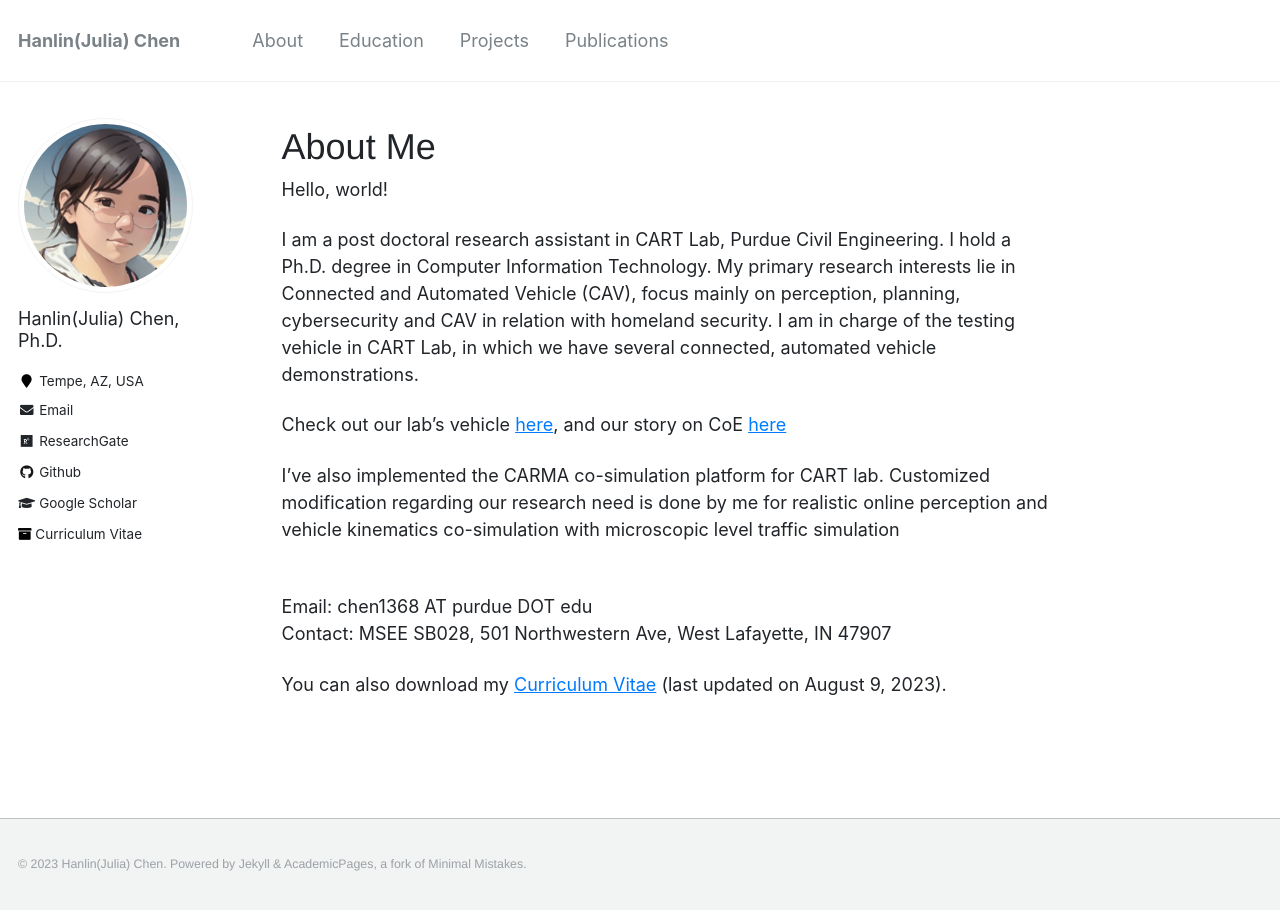
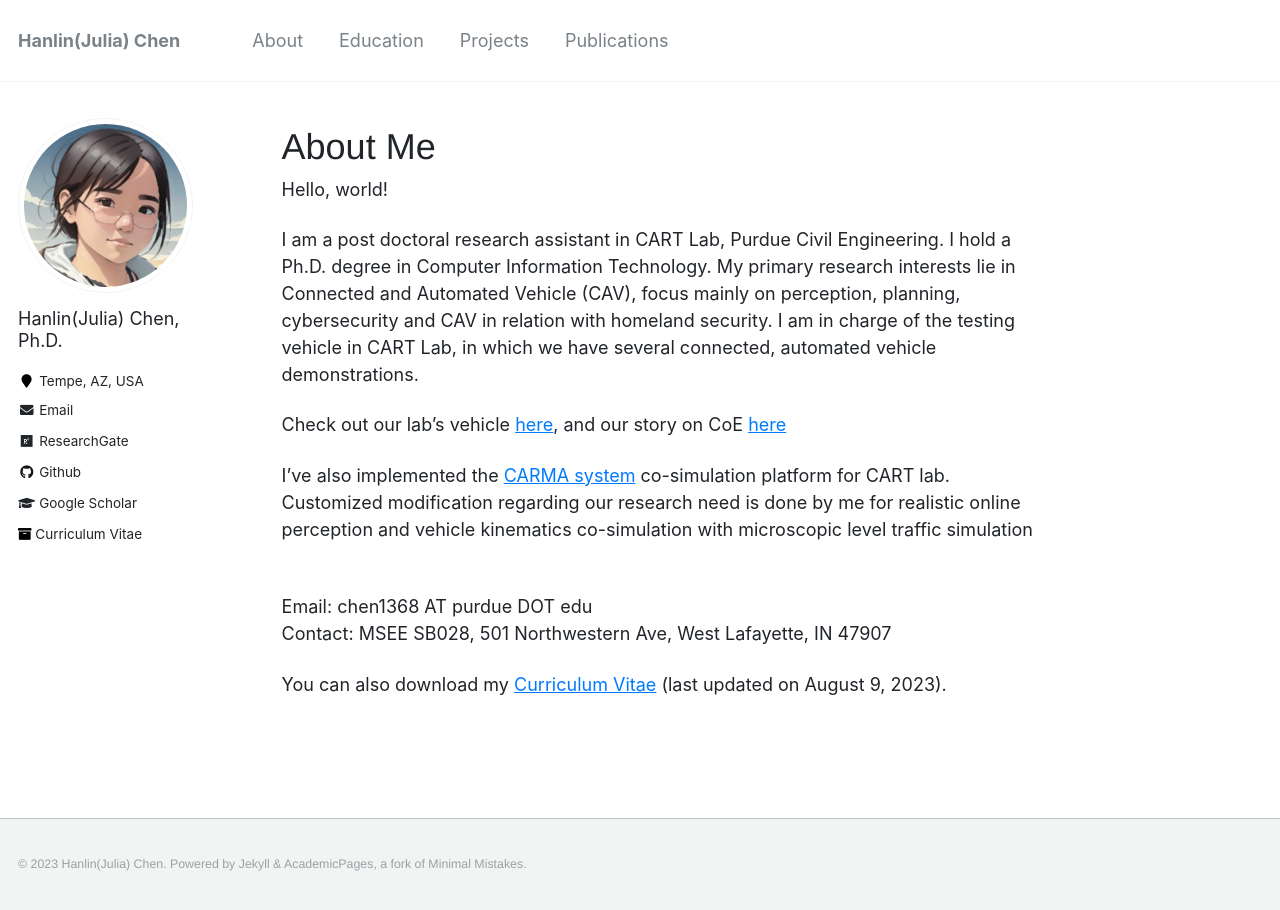
Before and after one commit to hlchen1043/hlchen1043.github.io, a Jekyll site: the page built from _pages/about.md, in a window 1280 px wide. Built offline with Jekyll 4.4.1, drawn with Linux system fonts in a browser that asks for light colours.

Commit message:
08092023-v2

```diff
--- a/_pages/about.md
+++ b/_pages/about.md
@@ -19,7 +19,7 @@ I am a post doctoral research assistant in CART Lab, Purdue Civil Engineering. I
 
 Check out our lab's vehicle [here](https://engineering.purdue.edu/CARTLab/research/facilities), and our story on CoE [here](https://engineering.purdue.edu/Engr/AboutUs/News/Spotlights/2022/2022-0722-ce-feng)
 
-I've also implemented the CARMA co-simulation platform for CART lab. Customized modification regarding our research need is done by me for realistic online perception and vehicle kinematics co-simulation with microscopic level traffic simulation
+I've also implemented the [CARMA system](https://highways.dot.gov/research/operations/CARMA) co-simulation platform for CART lab. Customized modification regarding our research need is done by me for realistic online perception and vehicle kinematics co-simulation with microscopic level traffic simulation
 
 <br>
 Email: chen1368 AT purdue DOT edu <br>
```
Also changed, not shown: _pages/education.md (+0 -8 lines), _pages/homepage.md (+6 -4 lines).
